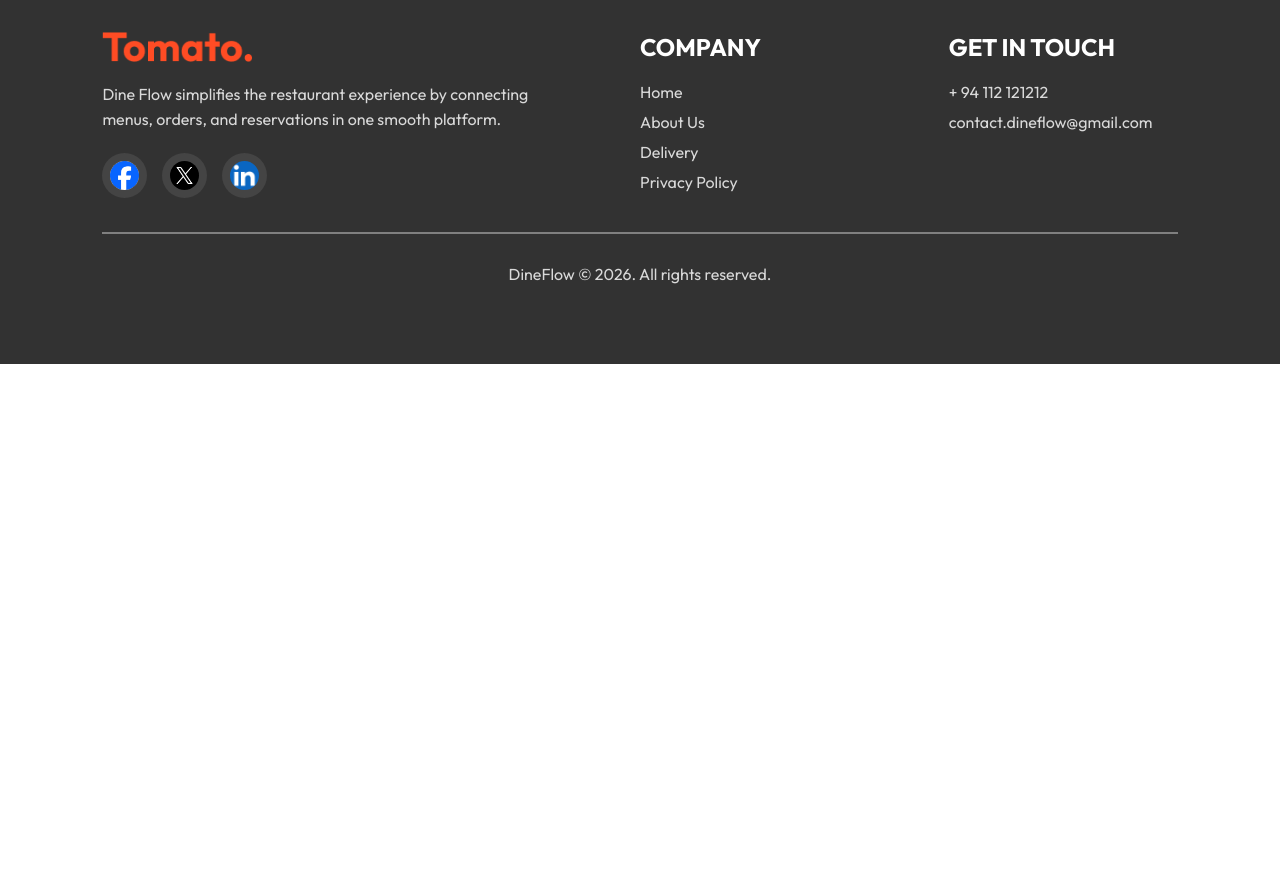
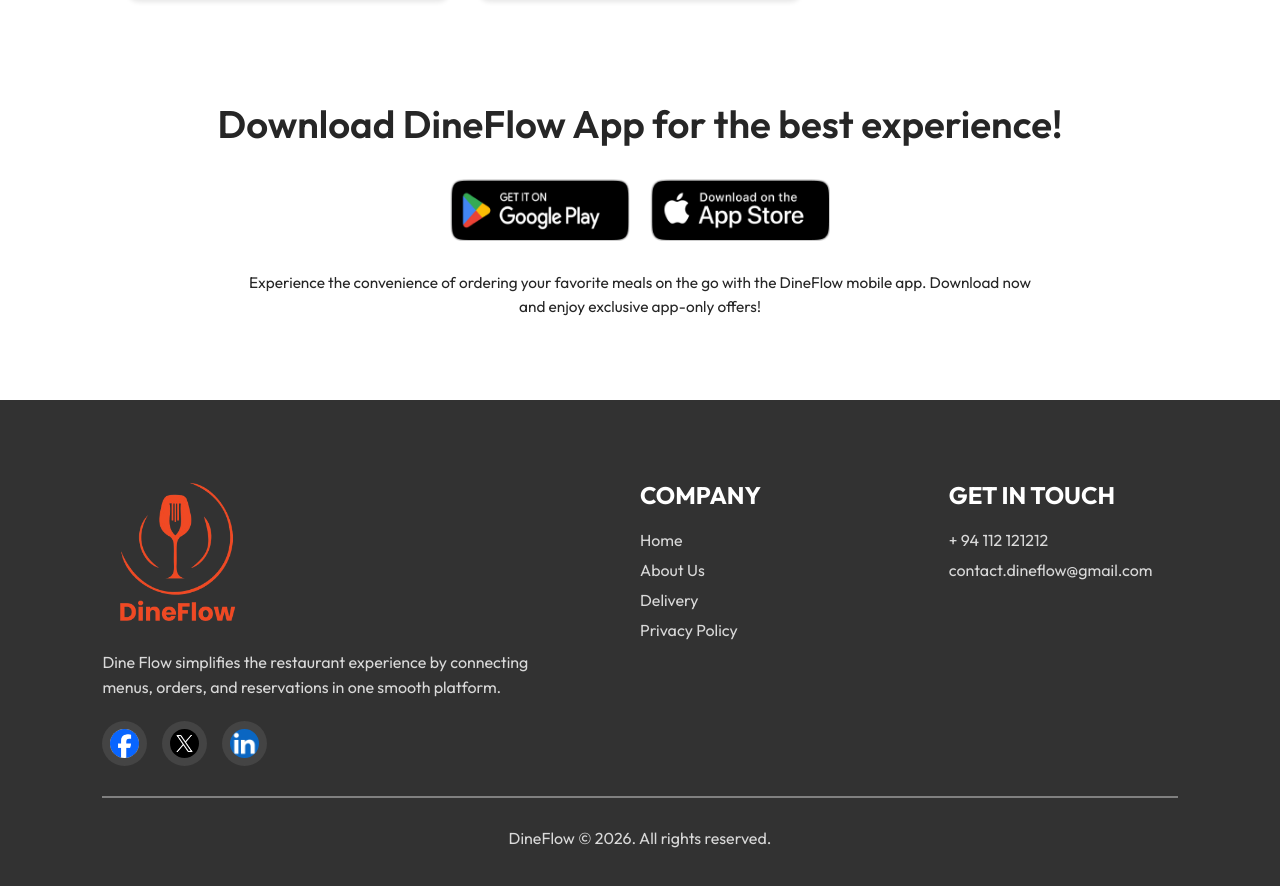
Before and after one commit to gamiduwelikanna/DineFlow, a React (Vite) app in the folder frontend/: page / in a window 1280 px wide. Shown: the part 5593-6479 px from the top of the page. Before the commit the page ends 5957 px from the top, so only its background shows below. Built offline with nearby package versions, Linux system fonts and the light colour scheme.

Commit message:
Frontend Dev on 13th Dec 25 -4

```diff
--- /dev/null
+++ b/frontend/src/components/AppDownload/AppDownload.css
@@ -0,0 +1,51 @@
+.app-download {
+    margin: 80px auto;
+    margin-top: 100px;
+    font-size: max(3vw, 20px);
+    font-weight: 600;
+    text-align: center;
+}
+
+.app-download p {
+    color: #262626;
+    margin-bottom: 30px;
+}
+
+.app-download-platforms {
+    display: flex;
+    justify-content: center;
+    gap: 20px;
+    margin-bottom: 30px;
+}
+
+.app-download-platforms img {
+    width: max(30vw, 120px);
+    max-width: 180px;
+    cursor: pointer;
+    transition: 0.3s;
+}
+
+.app-download-platforms img:hover {
+    transform: scale(1.05);
+}
+
+.app-download-text {
+    font-size: max(1.2vw, 14px);
+    font-weight: 400;
+    color: #555;
+    max-width: 800px;
+    margin: 0 auto;
+    line-height: 1.6;
+}
+
+@media (max-width: 768px) {
+    .app-download-platforms {
+        flex-direction: column;
+        align-items: center;
+    }
+
+    .app-download-platforms img {
+        width: 60vw;
+        max-width: 250px;
+    }
+}
--- /dev/null
+++ b/frontend/src/components/AppDownload/AppDownload.jsx
@@ -0,0 +1,18 @@
+import React from 'react'
+import "./AppDownload.css"
+import { assets } from '../../assets/assets'
+
+const AppDownload = () => {
+  return (
+    <div className="app-download" id='app-download'>
+        <p>Download DineFlow App for the best experience!</p>
+        <div className="app-download-platforms">
+            <img src={assets.play_store} alt="" />
+            <img src={assets.app_store} alt="" />
+        </div>
+        <p className='app-download-text'>Experience the convenience of ordering your favorite meals on the go with the DineFlow mobile app. Download now and enjoy exclusive app-only offers!</p>
+    </div>
+  )
+}
+
+export default AppDownload
--- a/frontend/src/components/Navbar/Navbar.css
+++ b/frontend/src/components/Navbar/Navbar.css
@@ -6,7 +6,7 @@
 }
 
 .navbar .logo{
-    width:150px;
+    width:120px;
 }
 
 .navbar-menu{
--- a/frontend/src/pages/Home/Home.jsx
+++ b/frontend/src/pages/Home/Home.jsx
@@ -3,6 +3,7 @@
 import Header from '../../components/Header/Header'
 import ExploreMenu from '../../components/ExploreMenu/ExploreMenu'
 import FoodDisplay from '../../components/FoodDisplay/FoodDisplay'
+import AppDownload from '../../components/AppDownload/AppDownload'
 
 const Home = () => {
   const [category, setCategory] = useState("All");
@@ -12,6 +13,7 @@
       <Header />
       <ExploreMenu category={category} setCategory={setCategory} />
       <FoodDisplay category={category} />
+      <AppDownload />
     </div>
   )
 }
```
Also changed, not shown: frontend/src/assets/logo.png.
